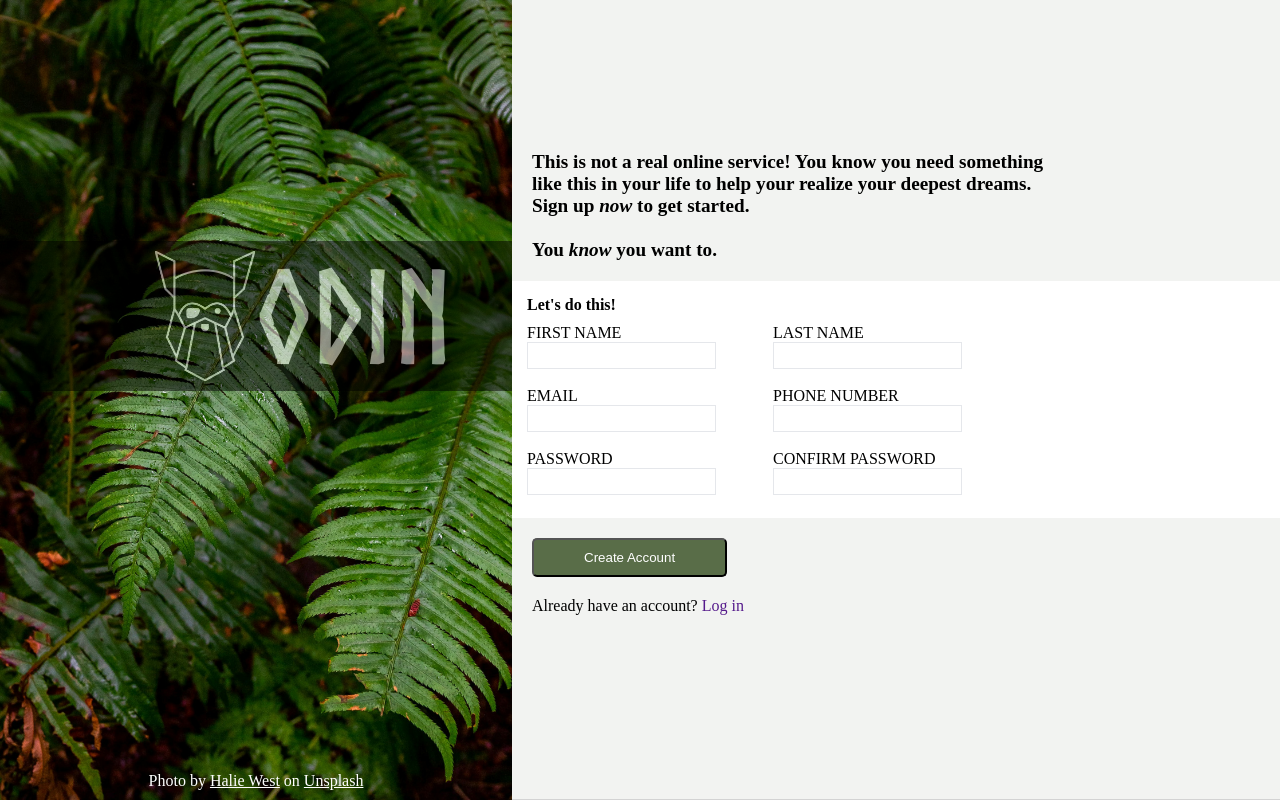
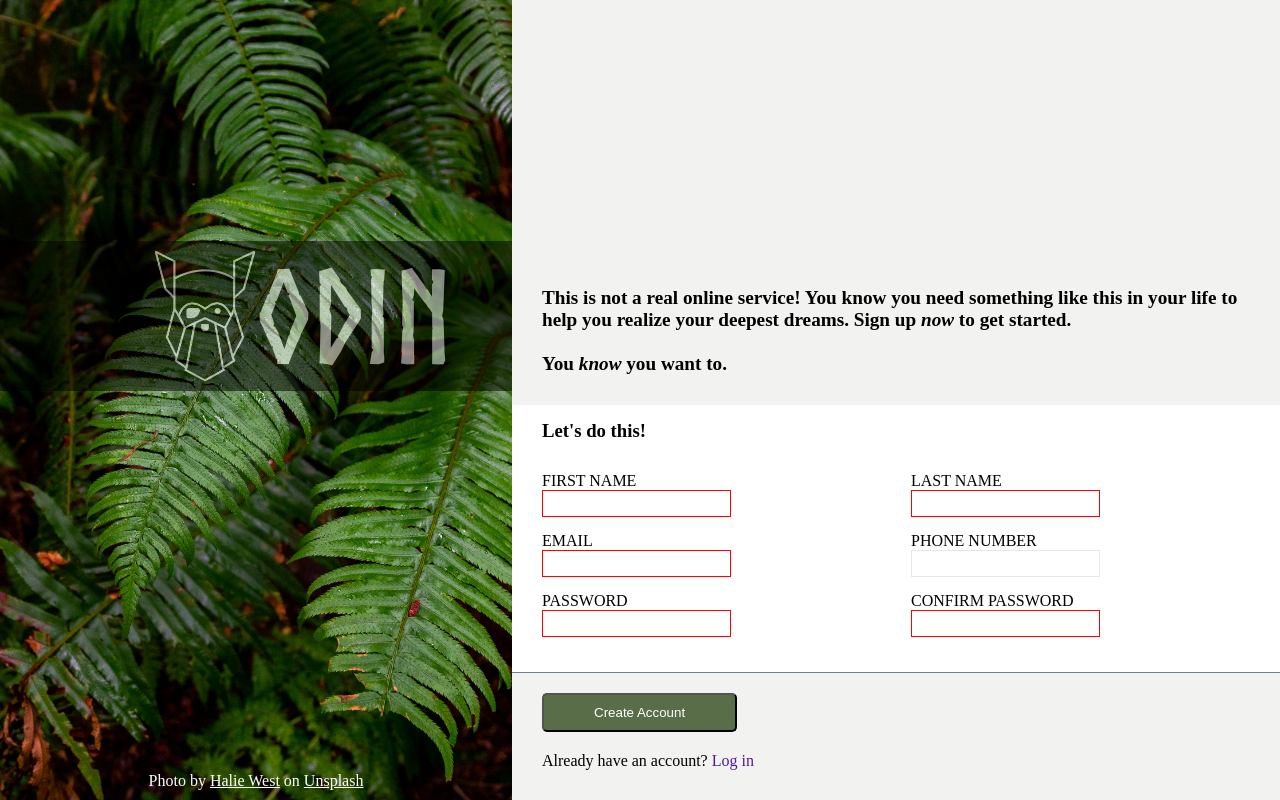
Before and after one commit to WILbeerT-B/sign-up_form, a plain HTML site: page index.html in a window 1280 px wide. Drawn offline with Linux system fonts and the light colour scheme.

Commit message:
Add name and required attribute to forms

```diff
--- a/index.html
+++ b/index.html
@@ -33,74 +33,62 @@
     <div class="right-section">
       <div class="paragraph-item">
         <p>
-          This is not a real online service! You know you need something </br>like this in your life to help your realize your deepest dreams.
-        <br/>
-          Sign up <span id="italic_now">now</span> to get started.
+          This is not a real online service! You know you need something like this in your life to help you realize your deepest dreams. Sign up <span id="italic_now">now</span> to get started.
         <br/><br/>
           You <span id="italic_know">know</span> you want to.
         </p>
       </div>
 
       <div class="form-item">
-        <div class="form-paragraph"><p>Let's do this!</p></div>
+        <div class="form-paragraph">
+          <h3>Let's do this!</h3>
+        </div>
 
         <form action="" method="post">
 
           <div class="form-sub-item">
             <div class="form-sub-item-1">
               <label for="first_name">FIRST NAME</label>
-              <br/>
-              <input type="text" id="first_name">
+              <input type="text" name="first_name" id="first_name" required>
             </div>
 
             <div class="form-sub-item-1">
               <label for="last_name">LAST NAME</label>
-              <br/>
-              <input type="text" id="last_name">
+              <input type="text" name="last_name" id="last_name" required>
             </div>
-            <div class="form-sub-item-1"></div>
           </div>
-          <br/>
           <div class="form-sub-item">
             <div class="form-sub-item-1">
               <label for="email">EMAIL</label>
-              <br/>
-              <input type="email" id="email">
+              <input type="email" name="email" id="email" required>
             </div>
             <div class="form-sub-item-1">
               <label for="phone">PHONE NUMBER</label>
-              <br/>
-              <input type="number" id="phone">
+              <input type="tel" name="phone" id="phone">
             </div>
-            <div class="form-sub-item-1"></div>
           </div>
-          <br/>
           <div class="form-sub-item">
             <div class="form-sub-item-1">
               <label for="pw">PASSWORD</label>
-              <br/>
               <input
                 type="password"
-                id="pw"
-
-                >
+                name="pw"
+                id="pw" required>
             </div>
             <div class="form-sub-item-1">
               <label for="confirm-pw">CONFIRM PASSWORD</label>
-              <br/>
-              <input type="password" id="confirm-pw">
+              <input type="password" name="confirm-pw" id="confirm-pw" required>
             </div>
-            <div class="form-sub-item-1"></div>
+          </div>
+
+          <div class="account-item">
+            <div class="account-item-1">
+              <button type="submit">Create Account</button>
+            </div>
+            <p>Already have an account? <a href="">Log in</a></p>
           </div>
 
         </form>
-      </div>
-
-      <div class="account-item">
-        <div class="account-item-1">
-          <button type="submit">Create Account</button>
-        </div>
-        <p>Already have an account? <a href="">Log in</a></p>
       </div>
     </div>
   </div>
--- a/styles.css
+++ b/styles.css
@@ -8,7 +8,7 @@ html, body {
 
 * {
   margin: 0;
-  padding: 0;
+  /* padding: 0; */
 }
 
 @font-face {
@@ -94,7 +94,6 @@ html, body {
   height: 100%;
   flex: 1 1 60%;
   flex-direction: column;
-  max-width: 100%;
 }
 
 .paragraph-item {
@@ -103,7 +102,7 @@ html, body {
   /* border: 3px solid blue; */
   flex: 1 1 35%;
   justify-content: flex-end;
-  padding: 20px;
+  padding: 50px 30px 30px 30px;
   background-color: rgb(242, 243, 241);
   opacity: 2;
 }
@@ -128,28 +127,35 @@ html, body {
   display: flex;
   flex: 1 1 30%;
   flex-direction: column;
-  padding: 15px;
 }
 
-.form-paragraph > p {
-  flex: 1;
-  padding-bottom: 10px;
-  font-weight: bold;
+.form-paragraph > h3 {
+  padding: 15px 0 30px 30px;
   /* border: 3px solid red; */
+}
+
+.form-paragraph {
+  /* padding-left: 20px; */
 }
 
 .form-sub-item {
   display: flex;
+  padding: 0 0 15px 30px;
 
 }
 
 .form-sub-item-1 {
   flex: 1;
+  /* display: block; */
 }
 
 input {
   border: 1px solid #E5E7EB;
   padding: 5px 5px;
+}
+
+label {
+  display: block;
 }
 
 input:focus {
@@ -163,14 +169,18 @@ input:invalid {
 
 .account-item {
   /* border: 3px solid yellow; */
+  display: flex;
+  flex-direction: column;
   flex: 1 1 35%;
-  padding: 20px;
+  padding-top: 20px;
+  margin-top: 20px;
   background-color: rgb(242, 243, 241);
-  border-bottom: 1px solid lightgray;
+  border-top: 1px solid slategrey;
+  /* border-bottom: 1px solid lightgray; */
 }
 
 .account-item-1 {
-  padding-bottom: 20px;
+  padding: 0 0 20px 30px;
 }
 
 .account-item-1 > button {
@@ -183,3 +193,7 @@ input:invalid {
 .account-item a {
   text-decoration: none;
 }
+
+.account-item p {
+  padding: 0 0 30px 30px;
+}
```
